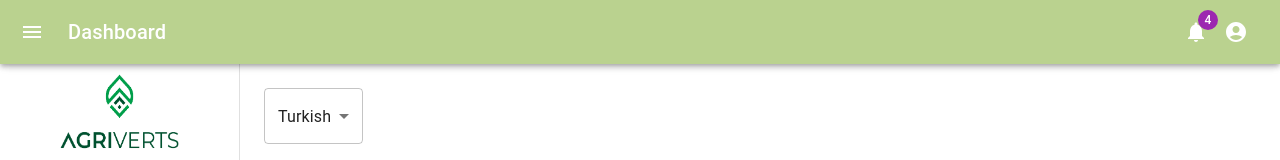
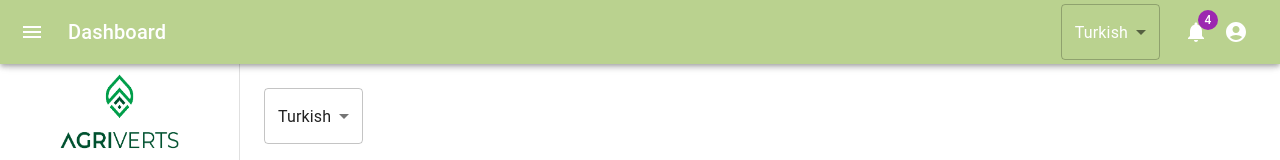
Before and after one commit to AbdullahTalhaAkpur/SaasPlatformReactFunctional, a React (Create React App) app in the folder saas-management-app/: page /dashboard in a window 1280 px wide. Shown: the top 160 px of the page. Built offline with nearby package versions, Linux system fonts and the light colour scheme.

Commit message:
we had moved language button to headers

```diff
--- a/saas-management-app/src/components/Header/Header.jsx
+++ b/saas-management-app/src/components/Header/Header.jsx
@@ -1,11 +1,17 @@
 // src/components/Header.jsx
 import React from 'react';
-import { AppBar, Toolbar, Typography, IconButton, Box, Badge } from '@mui/material';
+import { AppBar, Toolbar, Typography, IconButton, Box, Badge, Select, MenuItem } from '@mui/material';
 import NotificationsIcon from '@mui/icons-material/Notifications';
 import AccountCircle from '@mui/icons-material/AccountCircle';
 import MenuIcon from '@mui/icons-material/Menu';
+import { useTranslation } from 'react-i18next';
 
 const Header = () => {
+  const {i18n} = useTranslation();
+  const changeLanguage = (lang) => {
+    i18n.changeLanguage(lang);
+    localStorage.setItem('language', lang)
+  }
   return (
     <AppBar position="fixed" sx={{backgroundColor: '#bad28f', zIndex: theme => theme.zIndex.drawer + 1 }}>
       <Toolbar>
@@ -21,6 +27,15 @@ const Header = () => {
           Dashboard
         </Typography>
         <Box sx={{ flexGrow: 1 }} />
+        <Select
+          value={i18n.language}
+          onChange={(e) => changeLanguage(e.target.value)}
+          sx={{ color: 'white', borderColor: 'white', mr: 2 }}
+          variant="outlined"
+        >
+          <MenuItem value="en">English</MenuItem>
+          <MenuItem value="tr">Turkish</MenuItem>
+        </Select>
         <IconButton color="inherit">
           <Badge badgeContent={4} color="secondary">
             <NotificationsIcon />
```
